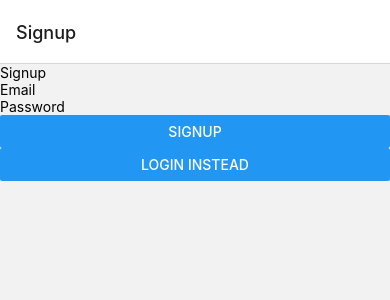
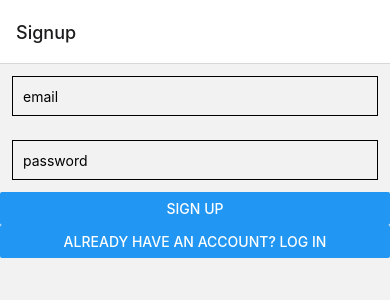
Before and after one commit to sara-bertova/react-final-exam, a React Native app: screen /Signup in a window 390 px wide. Shown: the top 300 px of the page. Built offline with nearby package versions, Linux system fonts and the light colour scheme.

Commit message:
login, signup

```diff
--- a/screens/LoginScreen.jsx
+++ b/screens/LoginScreen.jsx
@@ -1,12 +1,70 @@
-import { View, Text } from 'react-native';
+import { View, Text, StyleSheet, FlatList } from 'react-native';
+import { Button, TextInput } from 'react-native-web';
+import { useState } from 'react';
+import { useSelector, useDispatch } from 'react-redux';
+import { login, restoreUser } from '../store/actions/UserActions';
 
-const LoginScreen = ({ navigation }) => {
+const LoginScreen = () => {
+
+    const [email, onChangeEmail] = useState('');
+    const [password, onChangePassword] = useState('');
+
+    const dispatch = useDispatch();
+
+    async function load() {
+        let emailFromSecureStore = await SecureStore.getItemAsync('email');
+        let tokenFromSecureStore = await SecureStore.getItemAsync('token');
+        if (emailFromSecureStore && tokenFromSecureStore) {
+            console.log("success", emailFromSecureStore);
+
+            dispatch(restoreUser(emailFromSecureStore, tokenFromSecureStore));
+
+        } else {
+            console.log("failure");
+        }
+    }
+
+    // const users = useSelector(state => state.user.users);
+    const loggedInUser = useSelector( (state: any) => state.user.loggedInUser )
+
+    const renderItem = ({ item }) => (
+        <Text>You are logged in with email: {item.email}</Text>
+ );
 
     return (
         <View>
-            <Text>I am Login!</Text>
+           <View>
+            <TextInput
+                placeholder="email"
+                style={styles.input}
+                onChangeText={onChangeEmail}
+                value={email} />
+            <TextInput
+                placeholder="password"
+                style={styles.input}
+                onChangeText={onChangePassword}
+                value={password} />
+
+            <Button title='Log in'
+                    onPress={() => dispatch(login(email, password))}  />
+
+            <FlatList data={loggedInUser} renderItem={renderItem} />
+
+        </View>
         </View>
     );
 }
 
+const styles = StyleSheet.create({
+    input: {
+        height: 40,
+        margin: 12,
+        borderWidth: 1,
+        padding: 10,
+    },
+    button: {
+
+    },
+});
+
 export default LoginScreen;
--- a/screens/SignupScreen.jsx
+++ b/screens/SignupScreen.jsx
@@ -1,52 +1,54 @@
-import { View, Text, TextInput, Button } from 'react-native';
-import { useEffect, useState } from 'react'
-import { useDispatch, useSelector } from 'react-redux';
-import { restoreUser, signup } from './../store/actions/UserActions'
-import * as SecureStore from 'expo-secure-store';
+import { View, Text, StyleSheet, FlatList } from 'react-native';
+import { Button, TextInput } from 'react-native-web';
+import { useState } from 'react';
+import { useSelector, useDispatch } from 'react-redux';
+import { signup } from '../store/actions/UserActions';
 
-const SignupScreen = ({ navigation }) => {
-    const [email, setEmail] = useState('')
-    const [password, setPassword] = useState('')
-    const dispatch = useDispatch()
+import { useNavigation } from '@react-navigation/native';
 
-    // const token = useSelector(state => state.user.idToken)
-    // const emailTest = useSelector(state => state.user.email)
-    // console.log(token);
-    // console.log(emailTest);
+const SignupScreen = ({navigation}) => {
+    // const navigation = useNavigation();
 
-    async function load() {
-        let emailFromSecureStore = await SecureStore.getItemAsync('email');
-        let tokenFromSecureStore = await SecureStore.getItemAsync('token');
-        if (emailFromSecureStore && tokenFromSecureStore) {
-            console.log("success", emailFromSecureStore);
+    const [email, onChangeEmail] = useState('');
+    const [password, onChangePassword] = useState('');
 
-            dispatch(restoreUser(emailFromSecureStore, tokenFromSecureStore));
+    const dispatch = useDispatch();
 
-        } else {
-            console.log("failure");
-        }
-    }
-
-    useEffect(() => {
-        load(); // uncomment to read from secure store
-    }, [])
-
+    const users = useSelector(state => state.user.idToken);
 
     return (
         <View>
-            <Text>Signup</Text>
-            <TextInput placeholder='Email'
-                onChangeText={setEmail}
+
+            <TextInput
+                placeholder="email"
+                style={styles.input}
+                onChangeText={onChangeEmail}
                 value={email} />
-
-            <TextInput placeholder='Password'
-                onChangeText={setPassword}
+            <TextInput
+                placeholder="password"
+                style={styles.input}
+                onChangeText={onChangePassword}
                 value={password} />
 
-            <Button title="Signup" onPress={() => dispatch(signup(email, password))} />
-            <Button title="Login Instead" onPress={() => navigation.navigate("Login")} />
+            <Button title='Sign up'
+                    onPress={() => dispatch(signup(email, password))}  />
+            <Button title="Already have an account? Log in"
+                    onPress={() => navigation.navigate('Login')} />
         </View>
     );
 }
 
+
+const styles = StyleSheet.create({
+    input: {
+        height: 40,
+        margin: 12,
+        borderWidth: 1,
+        padding: 10,
+    },
+    button: {
+
+    },
+});
+
 export default SignupScreen;
```
